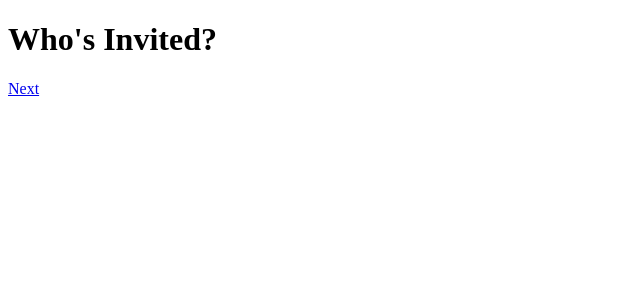
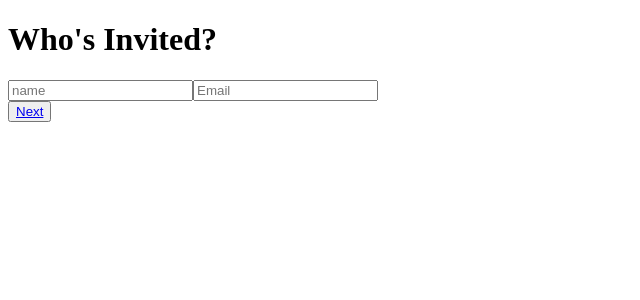
Before and after one commit to PearlR/potluck-planner, a React app: page /invites in a window 1280 px wide. Shown: the top 300 px of the page, without its empty margins (0-640 px from the left). Built offline with nearby package versions, Linux system fonts and the light colour scheme.

Commit message:
add invites event react bootstrap html elements

```diff
--- a/src/components/InvitesEvent/InvitesEvent.jsx
+++ b/src/components/InvitesEvent/InvitesEvent.jsx
@@ -1,10 +1,17 @@
 import React from 'react'
 import { Link } from 'react-router'
+import { Button, ButtonGroup, FormGroup, FormControl } from 'react-bootstrap'
 
 const InvitesEvent = () => {
   return <div>
-    <h1>Who's Invited?</h1>
-    <Link to="/menu">Next</Link>
+    <FormGroup>
+      <h1>Who's Invited?</h1>
+      <FormControl id='formControlsText' type='text' name='inviteeName' placeholder='name' />
+      <FormControl id='formControlsText' type='text' name='inviteeEmail' placeholder='Email' />
+      <ButtonGroup>
+        <Button><Link to='/menu'>Next</Link></Button>
+      </ButtonGroup>
+    </FormGroup>
   </div>
 }
 
```
Also changed, not shown: package.json (line endings or trailing spaces).
